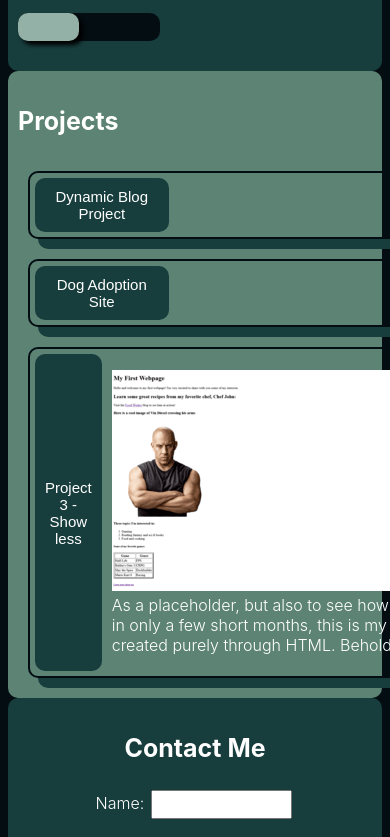
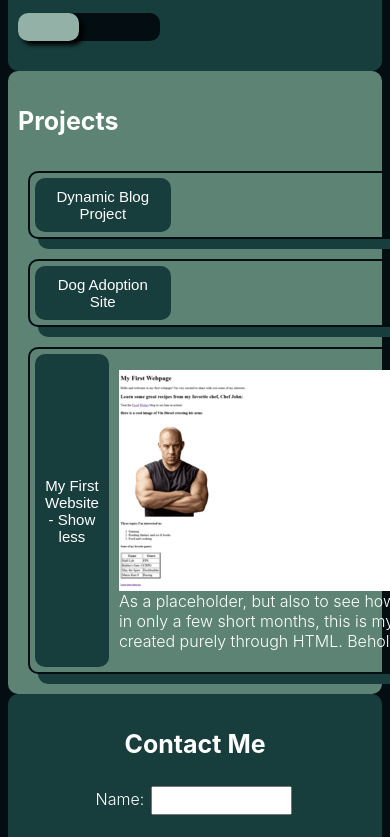
Before and after one commit to dangardiner90/my-portfolio, a plain HTML site: page index.html in a window 390 px wide. Both pictures are taken after a click on the button "My First Website". Shown: the part 1387-2224 px from the top of the page. Drawn offline with nearby package versions, Linux system fonts and the light colour scheme.

Commit message:
first mobile fix

```diff
--- a/css/styles.css
+++ b/css/styles.css
@@ -321,4 +321,14 @@ input {
     body {
         display: block;
     }
+
+    img {
+        size-adjust: 40%;
+        vertical-align: top;
+        display: inline-block;
+    }
+
+    .project.item {
+        text-align: center;
+    }
 }
--- a/script.js
+++ b/script.js
@@ -53,10 +53,10 @@ function displayTextThree() {
     var button = document.getElementById("project3")
     if (text.style.display === "none") {
         text.style.display = "block";
-        button.innerHTML = "Project 3 - Show less"
+        button.innerHTML = "My First Website - Show less"
     } else {
         text.style.display = "none";
-        button.innerHTML = "Project 3"
+        button.innerHTML = "My First Website"
     }
 };
 
```
